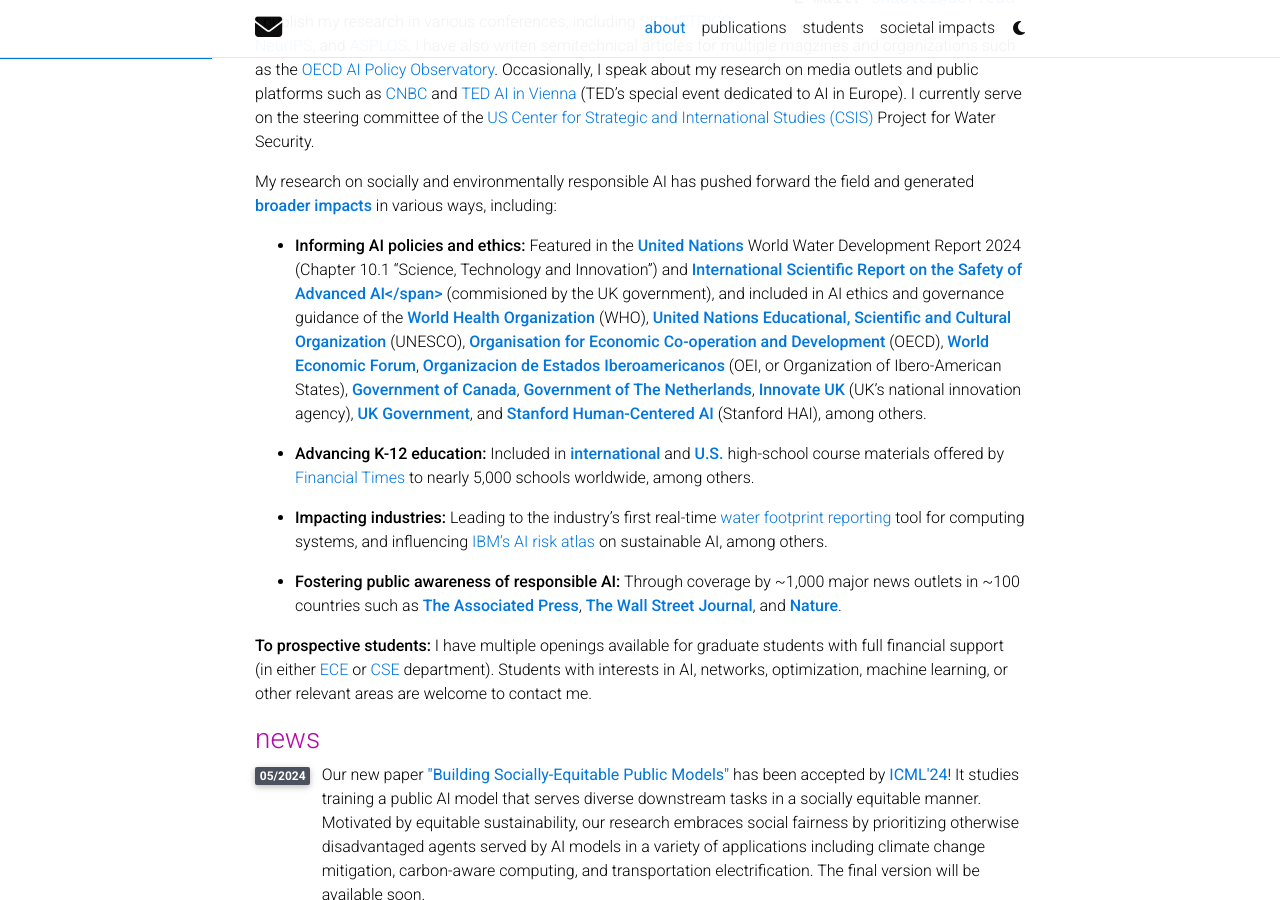
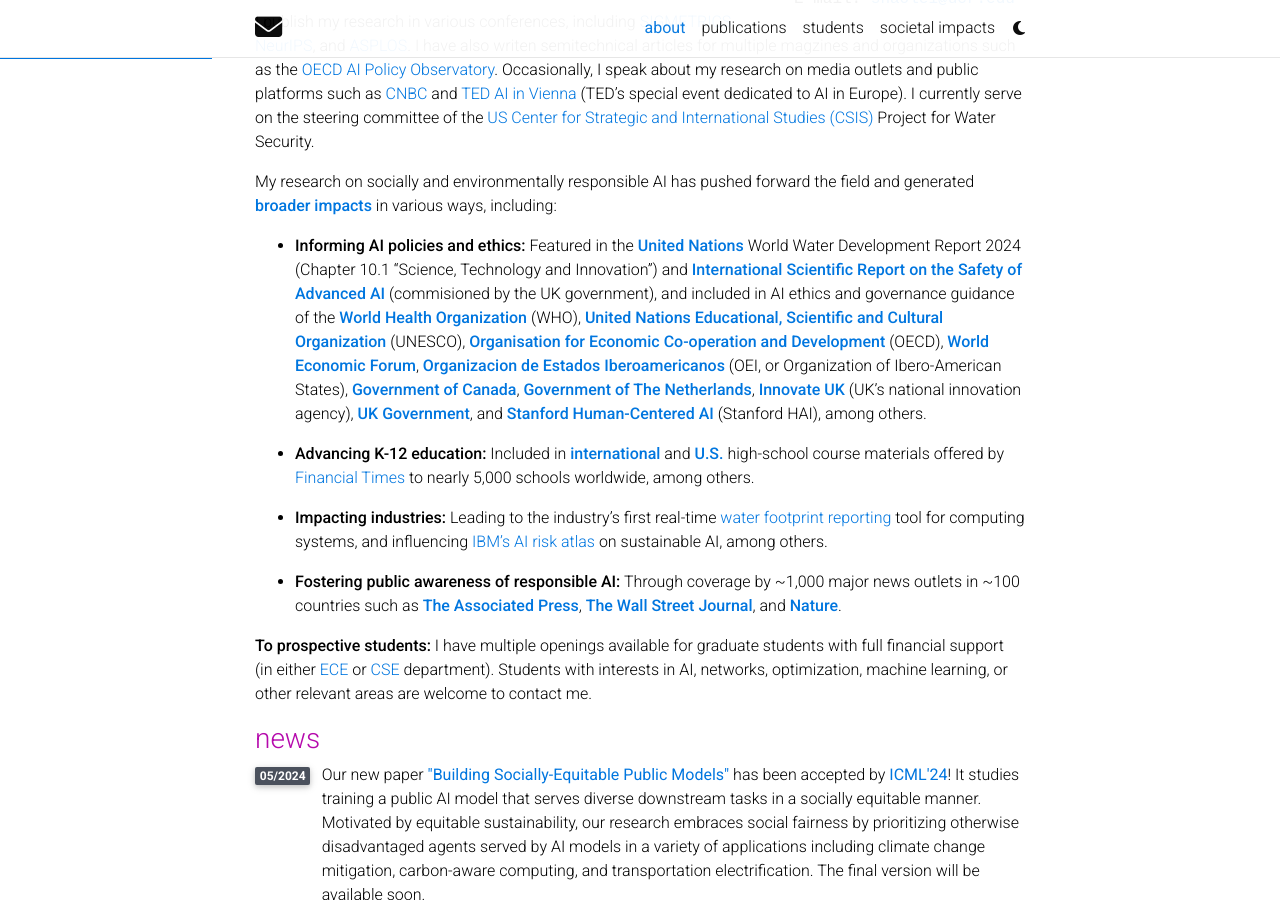
Before and after one commit to shaoleiren/shaoleiren.github.io, a Jekyll site: the page built from _pages/about.md, in a window 1280 px wide and 900 px high, scrolled down 520 px. Built offline with Jekyll 4.4.1, drawn with Linux system fonts in a browser that asks for light colours; full-size pictures stand in for the smaller copies a plugin makes; comment, search, counter and statistics services are not loaded; a style sheet for code colours, icons or effects is not loaded; some of the changed lines change nothing that is shown.

Commit message:
Update about.md

```diff
--- a/_pages/about.md
+++ b/_pages/about.md
@@ -33,7 +33,7 @@
 My research on socially and environmentally responsible AI has pushed forward the field
 and generated **[broader  impacts](/impacts/)** in various ways, including:
 
-- **Informing AI policies and ethics:** Featured in the **[United Nations <span style="font-weight:lighter;">World Water Development Report 2024</span>](https://unesdoc.unesco.org/ark:/48223/pf0000388948)** (Chapter 10.1 "Science, Technology and Innovation") and **[International Scientific Report on the Safety of Advanced AI</span>](https://www.gov.uk/government/publications/international-scientific-report-on-the-safety-of-advanced-ai)** (commisioned by the UK government), and included in AI ethics and governance guidance
+- **Informing AI policies and ethics:** Featured in the **[United Nations <span style="font-weight:lighter;">World Water Development Report 2024</span>](https://unesdoc.unesco.org/ark:/48223/pf0000388948)** (Chapter 10.1 "Science, Technology and Innovation") and **[International Scientific Report on the Safety of Advanced AI](https://www.gov.uk/government/publications/international-scientific-report-on-the-safety-of-advanced-ai)** (commisioned by the UK government), and included in AI ethics and governance guidance
 of the **[World Health Organization](https://iris.who.int/bitstream/handle/10665/375579/9789240084759-eng.pdf)** (WHO), **[United Nations Educational, Scientific and Cultural Organization](https://www.computer.org/csdl/magazine/co/2024/02/10417786/1Ua1B1ZYCR2)** (UNESCO),  **[Organisation for Economic Co-operation and Development](https://www.oecd.org/education/education-policy-outlook-4cf5b585-en.htm)** (OECD),
 **[World Economic Forum](https://www3.weforum.org/docs/WEF_AI_Governance_Alliance_Briefing_Paper_Series_2024.pdf)**,
 **[Organizacion de Estados Iberoamericanos](https://oei.int/oficinas/argentina/publicaciones/el-estado-de-la-ciencia-principales-indicadores-de-ciencia-y-tecnologia-iberoamericanos-interamericanos-2023)** (OEI, or Organization of Ibero-American States),
```
